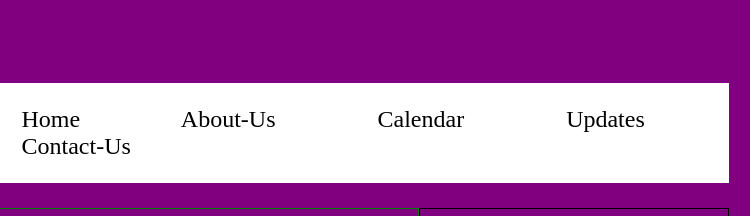
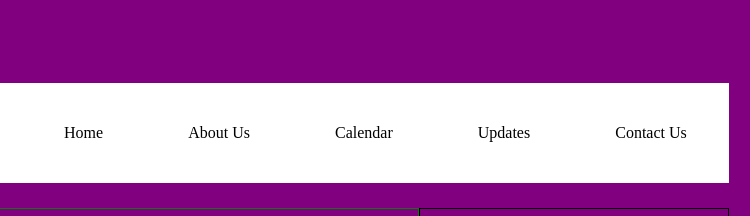
Before and after one commit to Panther-eSports/PeSWebsite, a plain HTML site: page index.html in a window 1280 px wide. Shown: the top 216 px of the page, 530-1280 px from the left. Drawn offline with Linux system fonts and the light colour scheme.

Commit message:
Update index.html

```diff
--- a/index.html
+++ b/index.html
@@ -81,7 +81,7 @@
 		      		flex: 3 7;
 
 		      		background-color: white;
-				      height: 100px;
+				height: 100px;
 		      		margin-top: 5%;
 		    	}
 
@@ -110,10 +110,9 @@
       				font-family: Georgia, Times, serif;
     			}
 
-    			p.navigation {
+    			div.navigation {
   				margin: auto;
-  				word-spacing: 4em;
-				font-size: 1.5em
+				font-size: 1em
 			}
 
 	</style>
@@ -126,11 +125,13 @@
         <img src=C:\Users\Sean\Desktop\transparentLogo.png style="width:79px;height:100px;">
         <h1>Welcome to Panther eSports</h1>
       </header>
-      <nav class="nav">
-	<p class="navigation">
-      	  Home About-Us Calendar Updates Contact-Us
-      	</p>
-      </nav>
+	    <nav class="nav">
+		<div class="navigation">Home</div>
+		<div class="navigation">About Us</div>
+	      	<div class="navigation">Calendar</div>
+	      	<div class="navigation">Updates</div>
+	      	<div class="navigation">Contact Us</div>
+	    </nav>
     </div>
 
     <div class="flex-body">
```
